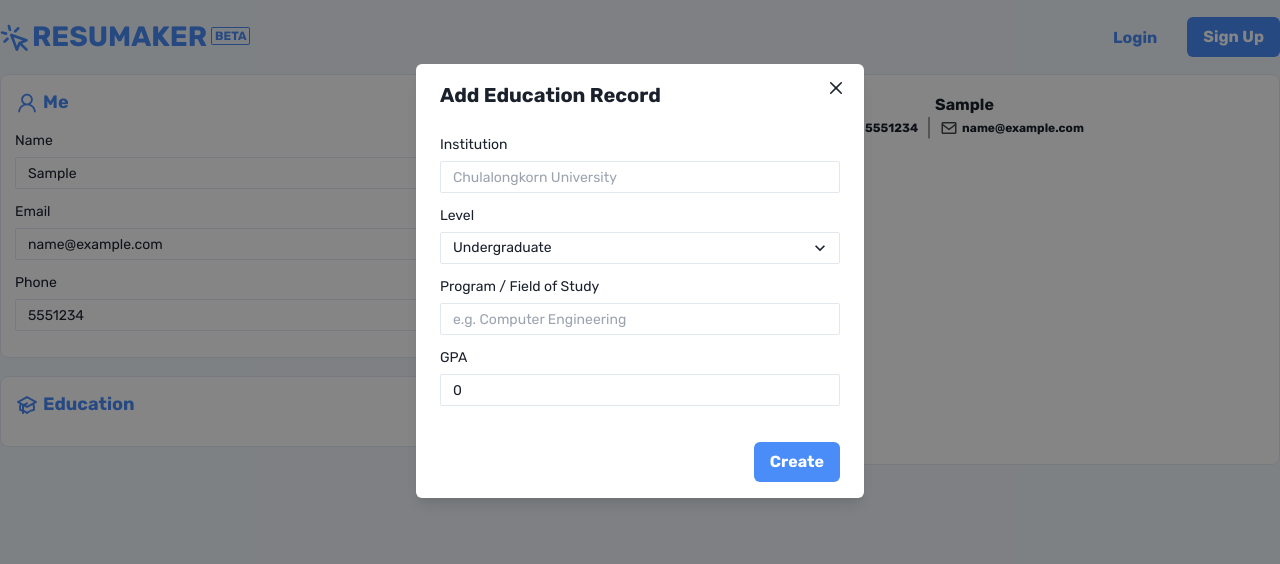
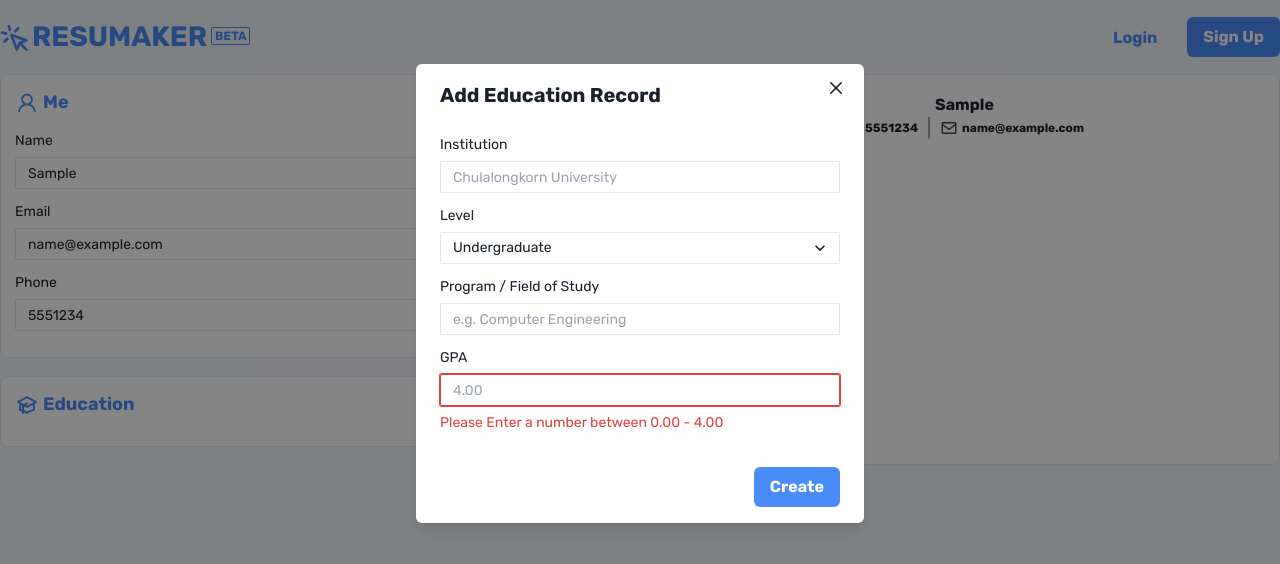
Before and after one commit to Kaninboy/resumaker-frontend, a Next.js app: page / in a window 1280 px wide. Both pictures are taken after typing "Sample", "name@example.com", "5551234" into the empty fields and a click on the button "Add". Shown: the top 564 px of the page. Built offline with nearby package versions, Linux system fonts and the light colour scheme.

Commit message:
edited all from PR#4

```diff
--- a/src/app/components/EducationBox.tsx
+++ b/src/app/components/EducationBox.tsx
@@ -1,18 +1,12 @@
 import { Box, Button, Flex, Spacer, Text } from "@chakra-ui/react";
+import { University } from "../interfaces/University";
 
 type EducationBoxProps = {
   universities: University[];
 };
 
-interface University {
-  name: string;
-  level: string;
-  fieldOfStudy: string;
-  gpa: number;
-}
-
 export default function EducationBox({ universities }: EducationBoxProps) {
-  const UniversityList = universities.map((university) => {
+  const universityList = universities.map((university) => {
     return (
       <Flex
         px="8px"
@@ -53,7 +47,7 @@ export default function EducationBox({ universities }: EducationBoxProps) {
   });
   return (
     <Box display="grid" gap="9px">
-      {UniversityList}
+      {universityList}
     </Box>
   );
 }
--- a/src/app/components/EducationInput.tsx
+++ b/src/app/components/EducationInput.tsx
@@ -26,18 +26,12 @@ import {
 
 import { useState } from "react";
 import EducationBox from "./EducationBox";
+import { University } from "../interfaces/University";
 
 type EducationInputProps = {
   addUniversity: (university: University) => void;
   universities: University[];
 };
-
-interface University {
-  name: string;
-  level: string;
-  fieldOfStudy: string;
-  gpa: number;
-}
 
 export default function EducationInput({
   addUniversity,
@@ -46,16 +40,16 @@ export default function EducationInput({
   const [universityName, setUniversityName] = useState("");
   const [universityLevel, setUniversityLevel] = useState("Undergraduate");
   const [universityFieldOfStudy, setUniversityFieldOfStudy] = useState("");
-  const [universityGPA, setUniversityGPA] = useState(0);
+  const [universityGPA, setUniversityGPA] = useState(NaN);
   const { isOpen, onOpen, onClose } = useDisclosure();
   const toast = useToast();
   const resetUniversity = () => {
     setUniversityName("");
     setUniversityLevel("Undergraduate");
     setUniversityFieldOfStudy("");
-    setUniversityGPA(0);
+    setUniversityGPA(NaN);
   };
-  const isError = universityGPA < 0 || universityGPA > 4;
+  const isError = universityGPA < 0 || universityGPA > 4 || isNaN(universityGPA);
 
   return (
     <Box
@@ -163,12 +157,12 @@ export default function EducationInput({
                   size="sm"
                   type="number"
                   placeholder="4.00"
-                  onChange={(e) => setUniversityGPA(Number(e.target.value))}
+                  onChange={(e) => setUniversityGPA(e.target.valueAsNumber)}
                   value={universityGPA}
                 />
                 {isError && (
                   <FormErrorMessage>
-                    GPA must be between 0.00 - 4.00
+                    Please Enter a number between 0.00 - 4.00
                   </FormErrorMessage>
                 )}
               </FormControl>
--- a/src/app/components/Preview.tsx
+++ b/src/app/components/Preview.tsx
@@ -1,4 +1,5 @@
 import { Box, Flex, Text } from "@chakra-ui/react";
+import { University } from "../interfaces/University";
 
 type PreviewProps = {
   name: string;
@@ -7,20 +8,13 @@ type PreviewProps = {
   universities: University[];
 };
 
-interface University {
-  name: string;
-  level: string;
-  fieldOfStudy: string;
-  gpa: number;
-}
-
 export default function Preview({
   name,
   email,
   phone,
   universities,
 }: PreviewProps) {
-  const UniversityList = universities.map((university) => {
+  const previewUniversity = universities.map((university) => {
     return (
       <Box key={university.name}>
         <Text fontSize="12px" fontWeight="700">
@@ -94,7 +88,7 @@ export default function Preview({
       <Text fontSize="14px" fontWeight="700" textDecoration="underline">
         Education
       </Text>
-      <ul>{UniversityList}</ul>
+      <ul>{previewUniversity}</ul>
     </Box>
   );
 }
--- /dev/null
+++ b/src/app/interfaces/University.ts
@@ -0,0 +1,6 @@
+export interface University {
+  name: string;
+  level: string;
+  fieldOfStudy: string;
+  gpa: number;
+}
--- a/src/app/layout.tsx
+++ b/src/app/layout.tsx
@@ -63,7 +63,6 @@ export default function RootLayout({
           {children}
         </Providers>
       </body>
-      <footer className="p-2"></footer>
     </html>
   );
 }
```
Also changed, not shown: src/app/page.tsx (+1 -7 lines).
